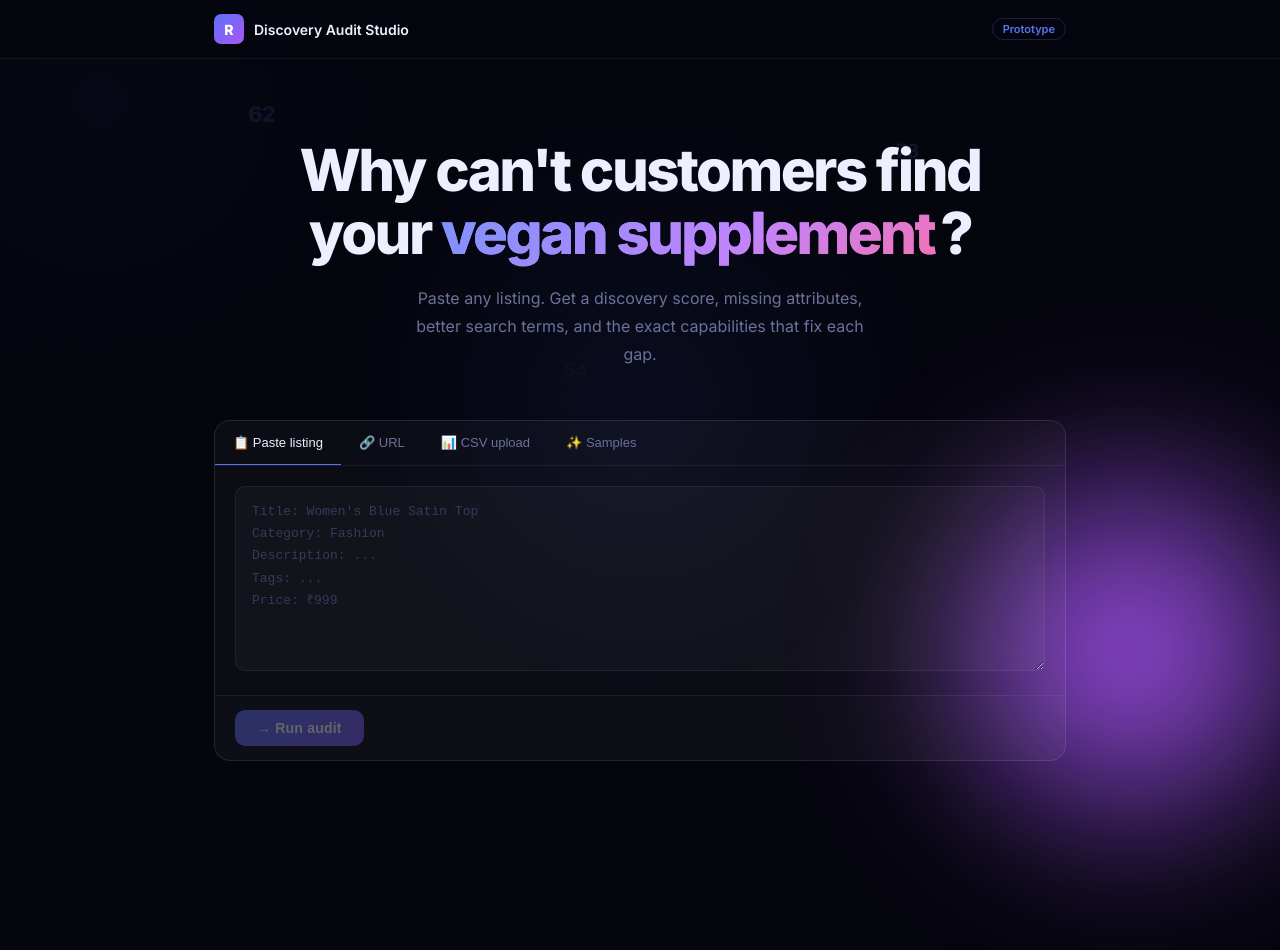
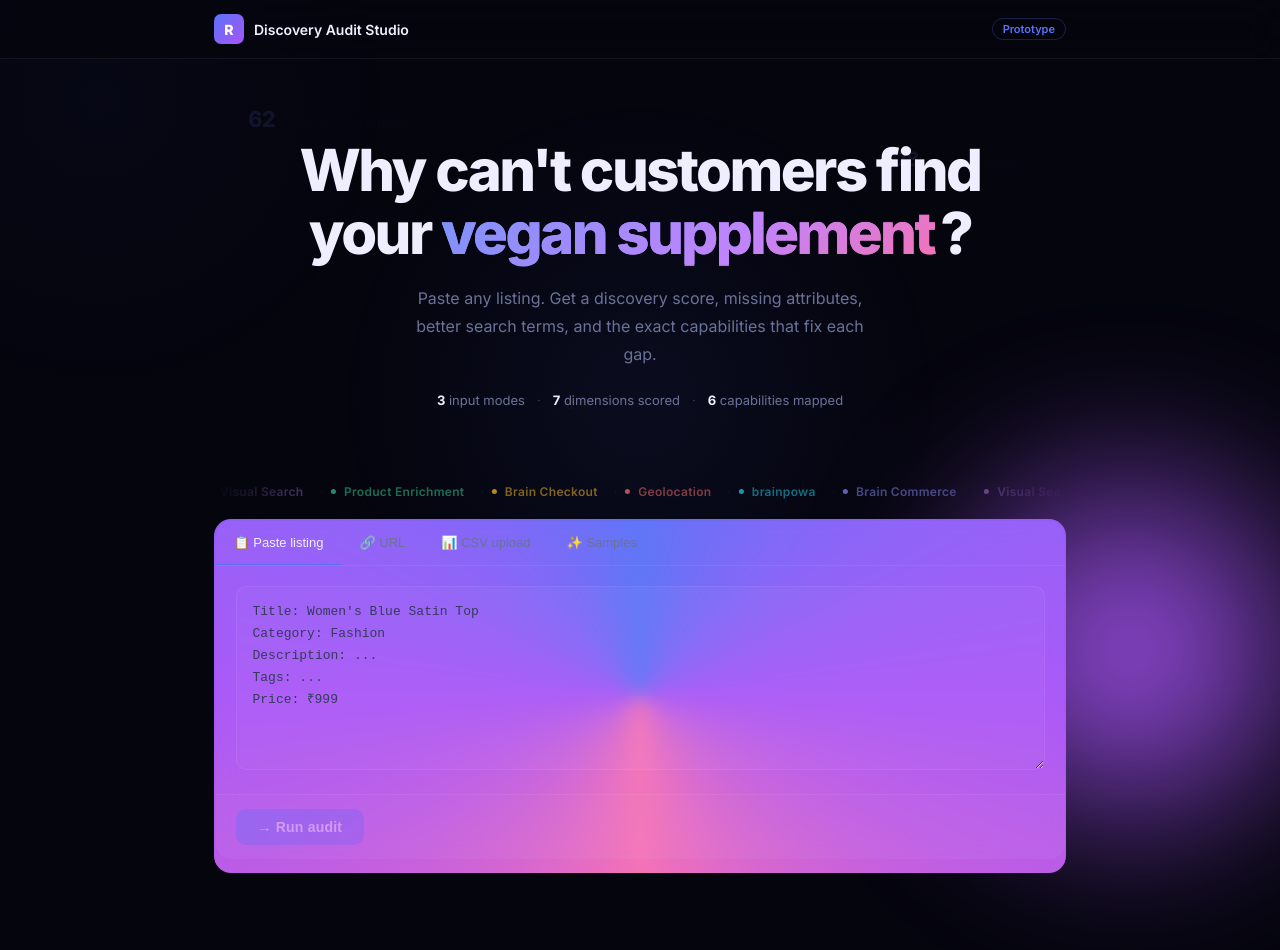
Before and after one commit to paarikasharma/rezolve-audit-tool, a React (Vite) app: page / in a window 1280 px wide. Shown: the top 950 px of the page. Before the commit the page ends 853 px from the top, so only its background shows below. Built offline with nearby package versions, Linux system fonts and the light colour scheme.

Commit message:
score count-up, staggered bars, stat strip, marquee, gradient border

```diff
--- a/src/App.jsx
+++ b/src/App.jsx
@@ -4,6 +4,7 @@ import Header from './components/Header'
 import Typewriter from './components/Typewriter'
 import FloatingBadges from './components/FloatingBadges'
 import CursorGlow from './components/CursorGlow'
+import Marquee from './components/Marquee'
 import InputPanel from './components/InputPanel'
 import { ScoreHero, DimensionList } from './components/ScoreGauge'
 import ListingImprover from './components/ListingImprover'
@@ -60,12 +61,21 @@ export default function App() {
             <FloatingBadges />
             <h1 className="hero-h1">Why can't customers find<br />your <span><Typewriter /></span>?</h1>
             <p className="hero-p">Paste any listing. Get a discovery score, missing attributes, better search terms, and the exact capabilities that fix each gap.</p>
+
+            <div className="stat-strip hero-p">
+              <span className="stat-item"><strong>3</strong> input modes</span>
+              <span className="stat-div">·</span>
+              <span className="stat-item"><strong>7</strong> dimensions scored</span>
+              <span className="stat-div">·</span>
+              <span className="stat-item"><strong>6</strong> capabilities mapped</span>
+            </div>
           </div>
         )}
 
         {(mode === 'idle' || mode === 'loading' || mode === 'error') && (
           <>
-            <div className="input-appear">
+            <Marquee />
+            <div className="input-appear input-panel-wrap">
               <InputPanel onAnalyze={handleAnalyze} loading={mode === 'loading'} />
             </div>
 
--- /dev/null
+++ b/src/components/Marquee.jsx
@@ -0,0 +1,26 @@
+const ITEMS = [
+  { label: 'Brain Commerce',     color: '#818cf8' },
+  { label: 'Visual Search',      color: '#c084fc' },
+  { label: 'Product Enrichment', color: '#34d399' },
+  { label: 'Brain Checkout',     color: '#fbbf24' },
+  { label: 'Geolocation',        color: '#f87171' },
+  { label: 'brainpowa',          color: '#22d3ee' },
+]
+
+const ALL = [...ITEMS, ...ITEMS, ...ITEMS]
+
+export default function Marquee() {
+  return (
+    <div className="marquee-wrap" aria-hidden="true">
+      <div className="marquee-track">
+        {ALL.map((item, i) => (
+          <span key={i} className="marquee-item">
+            <span className="marquee-dot" style={{ background: item.color }} />
+            <span className="marquee-label" style={{ color: item.color }}>{item.label}</span>
+            <span className="marquee-sep">·</span>
+          </span>
+        ))}
+      </div>
+    </div>
+  )
+}
--- a/src/components/ScoreGauge.jsx
+++ b/src/components/ScoreGauge.jsx
@@ -1,3 +1,5 @@
+import { useState, useEffect } from 'react'
+
 function scoreClass(s) {
   if (s <= 40) return { cls: 'red',   label: 'High Friction' }
   if (s <= 60) return { cls: 'amber', label: 'Moderate Friction' }
@@ -6,20 +8,35 @@ function scoreClass(s) {
 }
 
 const DIM_NAMES = {
-  searchability:        'Searchability',
-  attributeCompleteness:'Attribute Completeness',
-  visualDiscovery:      'Visual Discovery',
-  customerConfidence:   'Customer Confidence',
-  conversionClarity:    'Conversion Clarity',
-  alternativePath:      'Alternative Path',
-  aiCommerceReadiness:  'AI Commerce Readiness',
+  searchability:         'Searchability',
+  attributeCompleteness: 'Attribute Completeness',
+  visualDiscovery:       'Visual Discovery',
+  customerConfidence:    'Customer Confidence',
+  conversionClarity:     'Conversion Clarity',
+  alternativePath:       'Alternative Path',
+  aiCommerceReadiness:   'AI Commerce Readiness',
 }
 
 export function ScoreHero({ score, summary }) {
   const { cls, label } = scoreClass(score)
+  const [displayed, setDisplayed] = useState(0)
+
+  useEffect(() => {
+    setDisplayed(0)
+    const duration = 900
+    const start = performance.now()
+    const tick = (now) => {
+      const progress = Math.min((now - start) / duration, 1)
+      const eased = 1 - Math.pow(1 - progress, 3)
+      setDisplayed(Math.round(eased * score))
+      if (progress < 1) requestAnimationFrame(tick)
+    }
+    requestAnimationFrame(tick)
+  }, [score])
+
   return (
     <div className={`score-card ${cls} section`}>
-      <div className={`score-number ${cls}`}>{score}</div>
+      <div className={`score-number ${cls}`}>{displayed}</div>
       <div className="score-right">
         <div className={`score-label ${cls}`}>{label}</div>
         <div className="score-summary">{summary}</div>
@@ -34,7 +51,7 @@ export function DimensionList({ dimensions }) {
   return (
     <div className="dim-list-card section">
       <div className="dim-list-header">Dimension breakdown</div>
-      {Object.entries(dimensions).map(([key, dim]) => {
+      {Object.entries(dimensions).map(([key, dim], i) => {
         const { cls } = scoreClass(dim.score)
         return (
           <div key={key} className="dim-row">
@@ -44,10 +61,17 @@ export function DimensionList({ dimensions }) {
             </div>
             <div className="dim-bar-wrap">
               <div className="dim-bar-bg">
-                <div className="dim-bar-fill" style={{ width: `${dim.score}%`, background: barColor[cls] }} />
+                <div
+                  className="dim-bar-fill bar-animate"
+                  style={{
+                    '--bar-w': `${dim.score}%`,
+                    background: barColor[cls],
+                    animationDelay: `${0.1 + i * 0.07}s`,
+                  }}
+                />
               </div>
             </div>
-            <div className={`dim-score-col`} style={{ color: barColor[cls] }}>{dim.score}</div>
+            <div className="dim-score-col" style={{ color: barColor[cls] }}>{dim.score}</div>
           </div>
         )
       })}
--- a/src/index.css
+++ b/src/index.css
@@ -521,6 +521,78 @@ input[type="file"] { display: none; }
   display: flex; gap: 8px; align-items: flex-start;
 }
 
+/* ── Stat strip ── */
+.stat-strip {
+  display: flex; align-items: center; justify-content: center;
+  gap: 12px; margin-top: 24px;
+  font-size: 13px; color: var(--text-2);
+  animation: heroIn 0.7s cubic-bezier(0.22, 1, 0.36, 1) 0.32s both;
+}
+.stat-item strong { color: var(--text); font-weight: 700; }
+.stat-div { color: var(--text-muted); }
+
+/* ── Marquee ── */
+.marquee-wrap {
+  overflow: hidden;
+  margin: 24px 0 20px;
+  mask-image: linear-gradient(90deg, transparent, black 15%, black 85%, transparent);
+  -webkit-mask-image: linear-gradient(90deg, transparent, black 15%, black 85%, transparent);
+}
+.marquee-track {
+  display: flex; align-items: center;
+  width: max-content;
+  animation: marqueeScroll 28s linear infinite;
+}
+.marquee-track:hover { animation-play-state: paused; }
+.marquee-item { display: flex; align-items: center; gap: 8px; padding: 0 4px; }
+.marquee-dot { width: 5px; height: 5px; border-radius: 50%; flex-shrink: 0; opacity: 0.7; }
+.marquee-label { font-size: 12px; font-weight: 600; letter-spacing: 0.3px; opacity: 0.5; white-space: nowrap; }
+.marquee-sep { color: var(--text-muted); font-size: 12px; margin-left: 8px; opacity: 0.3; }
+
+@keyframes marqueeScroll {
+  from { transform: translateX(0); }
+  to   { transform: translateX(-33.333%); }
+}
+
+/* ── Gradient border on input panel ── */
+@property --border-angle {
+  syntax: '<angle>';
+  initial-value: 0deg;
+  inherits: false;
+}
+
+.input-panel-wrap {
+  border-radius: 17px;
+  padding: 1.5px;
+  background: conic-gradient(
+    from var(--border-angle),
+    #5b72f7 0%,
+    #a855f7 25%,
+    #f472b6 50%,
+    #a855f7 75%,
+    #5b72f7 100%
+  );
+  animation: rotateBorder 5s linear infinite;
+}
+.input-panel-wrap .input-panel {
+  border: none;
+  border-radius: 15px;
+}
+
+@keyframes rotateBorder {
+  to { --border-angle: 360deg; }
+}
+
+/* ── Bar animate in ── */
+.bar-animate {
+  width: 0;
+  animation: barIn 0.6s cubic-bezier(0.22, 1, 0.36, 1) both;
+}
+@keyframes barIn {
+  from { width: 0; }
+  to   { width: var(--bar-w); }
+}
+
 /* ── Floating badges ── */
 .floating-badges {
   position: absolute;
```
